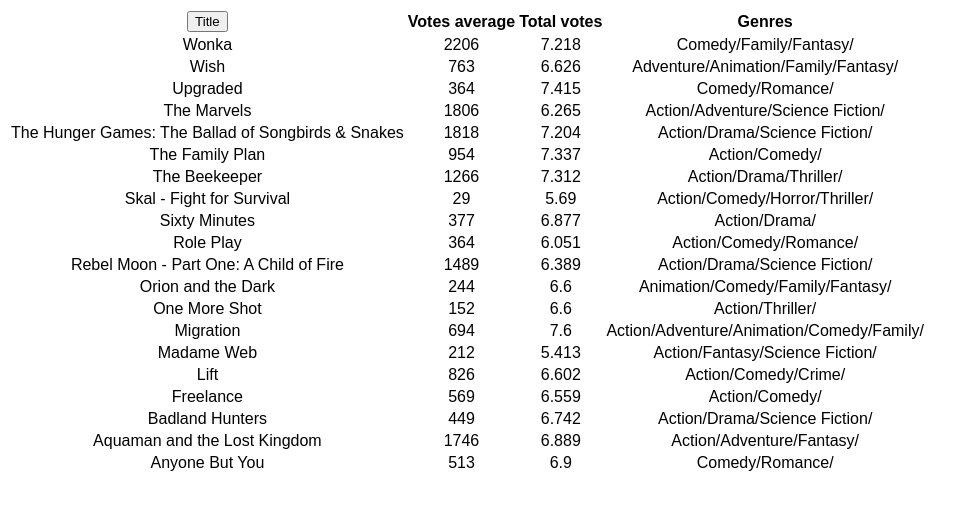
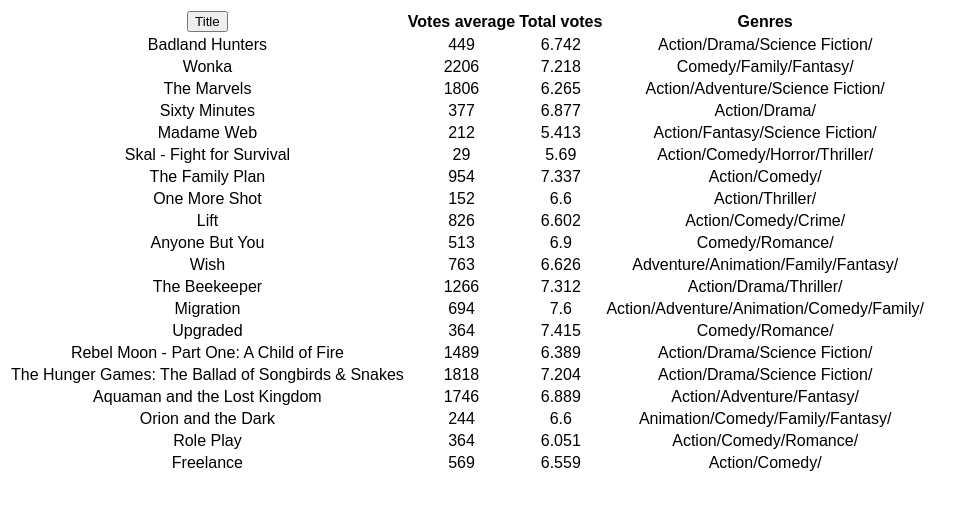
Before and after one commit to Harsh244007/react-movie-in-table, a React (Create React App) app: page / in a window 1280 px wide. Shown: the top 510 px of the page, without its empty margins (0-976 px from the left). Built offline with nearby package versions, Linux system fonts and the light colour scheme.

Commit message:
* Updated Sorting Algo to not sort initially.

```diff
--- a/src/components/Movies/MovieTableItems/MovieTableBody.jsx
+++ b/src/components/Movies/MovieTableItems/MovieTableBody.jsx
@@ -2,14 +2,14 @@
 import { apiKey, genreUrl } from "../../../configs"
 import { useFetchMovies } from "../../../hooks/fetchMovies"
 
-const MovieTableBody = ({ moviesData = [], sortMovies = "null" }) => {
+const MovieTableBody = ({ moviesData = [], sortMovies = 'null' }) => {
 
     const { data: gendres } = useFetchMovies(genreUrl + apiKey)
     if (gendres.length === 0) return <p> Loading</p>
     if (gendres[0].error) return <p>Something went worng please try again</p>
 
     const genreData = gendres[0].data.genres
-    const sortingCondition = (a, b) => a.title.toLowerCase() < b.title.toLowerCase() ? sortMovies === "asc" ? -1 : 1 : sortMovies === "asc" ? 1 : -1
+    const sortingCondition = (a, b) => sortMovies === 'null' ? 0 : a.title.toLowerCase() < b.title.toLowerCase() ? sortMovies === "asc" ? -1 : 1 : sortMovies === "asc" ? 1 : -1
 
     return (<tbody>
         {moviesData.sort(sortingCondition).map((item) => {
```
